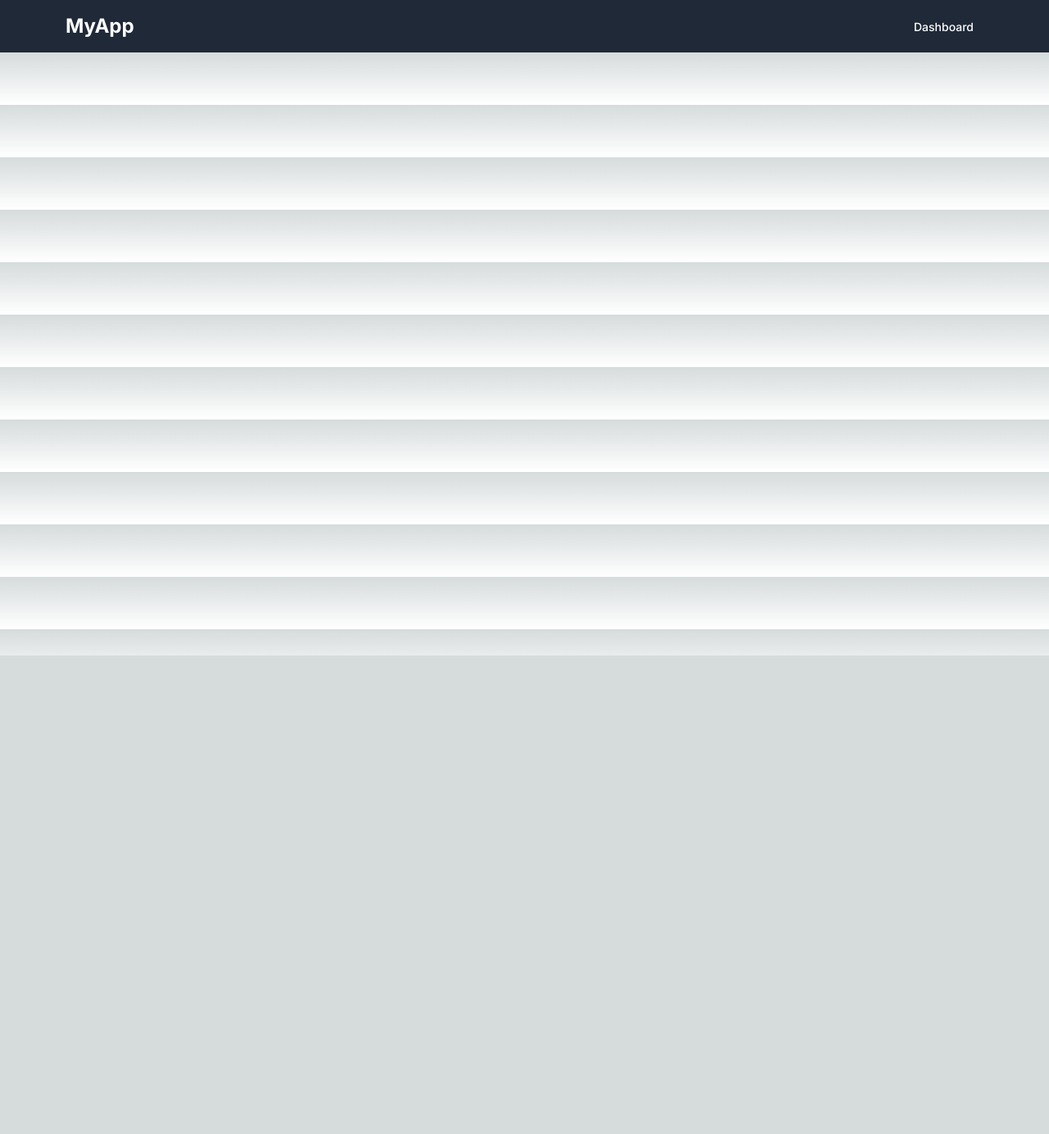
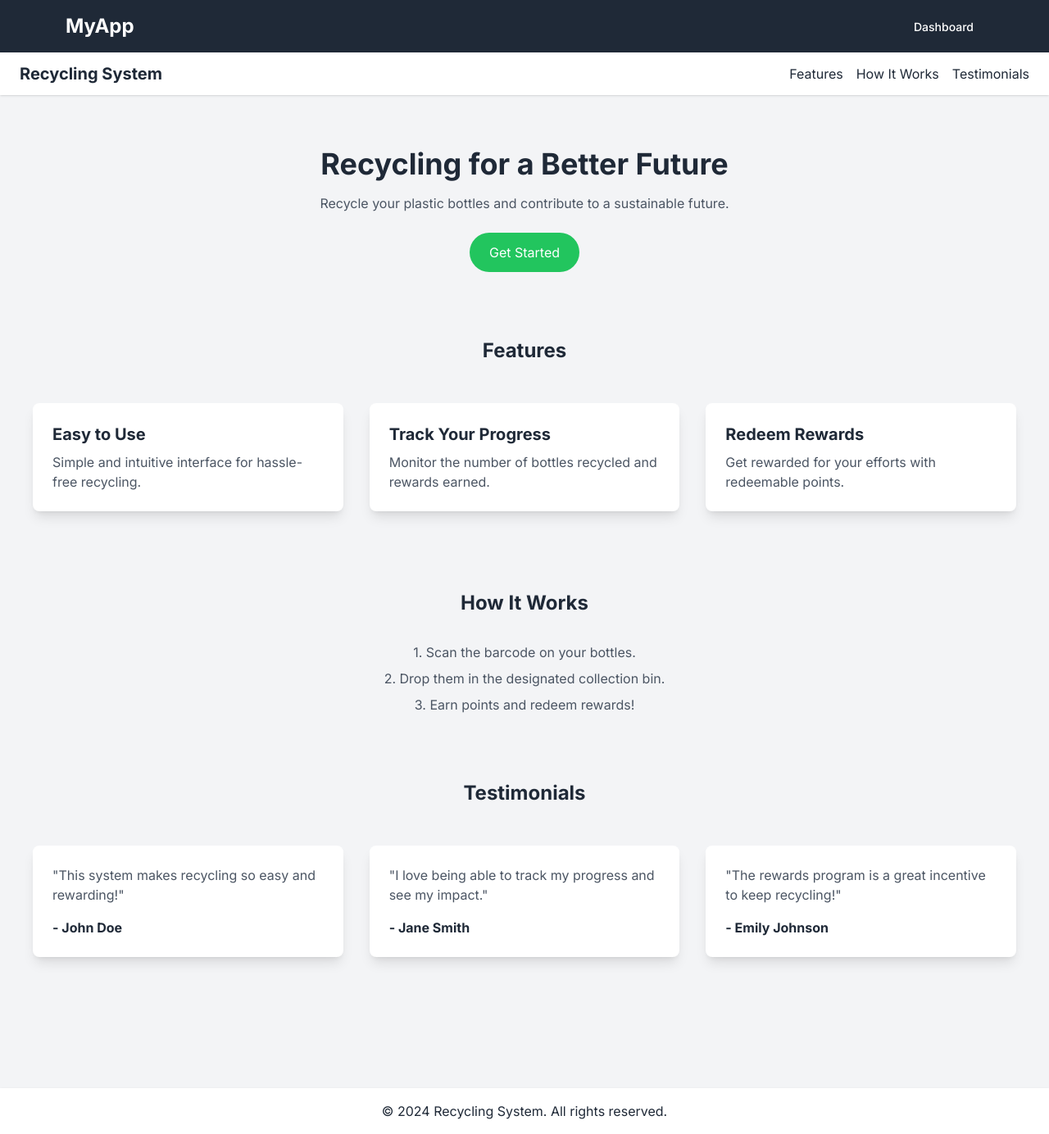
Before and after one commit to Emaani-gh/bottle-collection-app, a Next.js app: page / in a window 1280 px wide. Shown: the whole page at 82% size. Before the commit the page ends 800 px from the top, so only its background shows below. Built offline with nearby package versions, Linux system fonts and the light colour scheme; no server answers.

Commit message:
loading spinner and redeem btns

```diff
--- a/app/components/Navbar.js
+++ b/app/components/Navbar.js
@@ -31,12 +31,6 @@ const NavBar = () => {
           </a>
           {session && (
             <>
-              <a
-                href="/profile"
-                className="hover:bg-gray-700 px-3 py-2 rounded-md text-sm font-medium"
-              >
-                Profile
-              </a>
               <button
                 onClick={handleLogout}
                 className="hover:bg-gray-700 px-3 py-2 rounded-md text-sm font-medium"
--- a/app/dashboard/page.js
+++ b/app/dashboard/page.js
@@ -11,7 +11,7 @@ const Dashboard = () => {
   const [user, setUser] = useState(null);
   const [loading, setLoading] = useState(true);
   const [error, setError] = useState("");
-  const [redeemingId, setRedeemingId] = useState(null);
+  const [redeeming, setRedeeming] = useState(false);
 
   useEffect(() => {
     if (status === "loading") return;
@@ -37,28 +37,41 @@ const Dashboard = () => {
     // Check for pending QR code in local storage
     const pendingQRCode = localStorage.getItem("pendingQRCode");
     if (pendingQRCode) {
-      handleRedeem(pendingQRCode);
+      handleRedeem([pendingQRCode]);
       localStorage.removeItem("pendingQRCode"); // Clear the pending QR code
     }
   }, [session, status, router]);
 
-  const handleRedeem = async (qrCodeId) => {
-    setRedeemingId(qrCodeId);
+  const handleRedeem = async (qrCodes) => {
+    setRedeeming(true);
     try {
-      const res = await axios.post(`/api/redirect/${qrCodeId}`, {
+      await Promise.all(
+        qrCodes.map((qrCodeId) =>
+          axios.post(`/api/redirect/${qrCodeId}`, {
             userId: session.user.id,
-      });
-      alert("QR code redeemed successfully!");
+          })
+        )
+      );
+      alert("QR codes redeemed successfully!");
       router.reload();
     } catch (err) {
-      alert("Error redeeming QR code");
+      alert("Error redeeming QR codes");
     } finally {
-      setRedeemingId(null);
+      setRedeeming(false);
     }
   };
 
-  if (loading) return <p className="text-center">Loading...</p>;
-  if (error) return <p className="text-center text-red-500">{error}</p>;
+  if (loading) {
+    return (
+      <div className="flex justify-center items-center min-h-screen">
+        <div className="loader ease-linear rounded-full border-8 border-t-8 border-gray-200 h-32 w-32"></div>
+      </div>
+    );
+  }
+
+  if (error) {
+    return <p className="text-center text-red-500">{error}</p>;
+  }
 
   return (
     <div className="min-h-screen bg-gray-100 p-6">
@@ -89,6 +102,7 @@ const Dashboard = () => {
           </h2>
           <div className="bg-gray-50 p-4 rounded-lg shadow-sm">
             {user?.qrCodes?.length > 0 ? (
+              <div>
                 <ul className="space-y-4">
                   {user.qrCodes.map((qrCode, index) => (
                     <li
@@ -103,18 +117,17 @@ const Dashboard = () => {
                         <span className="font-semibold">Created At:</span>{" "}
                         {new Date(qrCode?.createdAt).toLocaleDateString()}
                       </p>
-                    <button
-                      onClick={() => handleRedeem(qrCode._id)}
-                      className="mt-2 bg-blue-500 text-white px-4 py-2 rounded-md hover:bg-blue-600 focus:outline-none focus:ring-2 focus:ring-blue-400"
-                      disabled={redeemingId === qrCode?._id}
-                    >
-                      {redeemingId === qrCode?._id
-                        ? "Redeeming..."
-                        : "Redeem QR Code"}
-                    </button>
                     </li>
                   ))}
                 </ul>
+                <button
+                  onClick={() => handleRedeem(user.qrCodes.map((qr) => qr._id))}
+                  className="mt-4 bg-blue-500 text-white px-4 py-2 rounded-md hover:bg-blue-600 focus:outline-none focus:ring-2 focus:ring-blue-400"
+                  disabled={redeeming}
+                >
+                  {redeeming ? "Redeeming..." : "Redeem All QR Codes"}
+                </button>
+              </div>
             ) : (
               <p>No QR codes available.</p>
             )}
--- a/app/globals.css
+++ b/app/globals.css
@@ -31,3 +31,14 @@ body {
     text-wrap: balance;
   }
 }
+
+.loader {
+  border-top-color: #3498db;
+  animation: spin 1s infinite linear;
+}
+
+@keyframes spin {
+  to {
+    transform: rotate(360deg);
+  }
+}
--- a/app/page.js
+++ b/app/page.js
@@ -1,3 +1,146 @@
+// pages/index.js
+import Head from "next/head";
+
 export default function Home() {
-  return <main></main>;
+  return (
+    <div className="bg-gray-100">
+      <Head>
+        <title>Recycling for a Better Future</title>
+        <meta
+          name="description"
+          content="Recycle your plastic bottles and contribute to a sustainable future."
+        />
+        <link rel="icon" href="/favicon.ico" />
+      </Head>
+
+      <header className="bg-white shadow">
+        <div className="container mx-auto px-6 py-3 flex justify-between items-center">
+          <a href="#" className="text-xl font-bold text-gray-800">
+            Recycling System
+          </a>
+          <nav className="flex space-x-4">
+            <a href="#features" className="text-gray-800">
+              Features
+            </a>
+            <a href="#how-it-works" className="text-gray-800">
+              How It Works
+            </a>
+            <a href="#testimonials" className="text-gray-800">
+              Testimonials
+            </a>
+          </nav>
+        </div>
+      </header>
+
+      <main className="container mx-auto px-6 py-16">
+        <section className="text-center">
+          <h1 className="text-4xl font-bold text-gray-800">
+            Recycling for a Better Future
+          </h1>
+          <p className="mt-4 text-gray-600">
+            Recycle your plastic bottles and contribute to a sustainable future.
+          </p>
+          <a
+            href="#features"
+            className="mt-6 inline-block bg-green-500 text-white px-6 py-3 rounded-full"
+          >
+            Get Started
+          </a>
+        </section>
+
+        <section id="features" className="mt-20">
+          <h2 className="text-2xl font-bold text-gray-800 text-center">
+            Features
+          </h2>
+          <div className="flex flex-wrap justify-center mt-8">
+            <div className="w-1/3 p-4">
+              <div className="bg-white shadow-lg rounded-lg p-6">
+                <h3 className="text-xl font-bold text-gray-800">Easy to Use</h3>
+                <p className="mt-2 text-gray-600">
+                  Simple and intuitive interface for hassle-free recycling.
+                </p>
+              </div>
+            </div>
+            <div className="w-1/3 p-4">
+              <div className="bg-white shadow-lg rounded-lg p-6">
+                <h3 className="text-xl font-bold text-gray-800">
+                  Track Your Progress
+                </h3>
+                <p className="mt-2 text-gray-600">
+                  Monitor the number of bottles recycled and rewards earned.
+                </p>
+              </div>
+            </div>
+            <div className="w-1/3 p-4">
+              <div className="bg-white shadow-lg rounded-lg p-6">
+                <h3 className="text-xl font-bold text-gray-800">
+                  Redeem Rewards
+                </h3>
+                <p className="mt-2 text-gray-600">
+                  Get rewarded for your efforts with redeemable points.
+                </p>
+              </div>
+            </div>
+          </div>
+        </section>
+
+        <section id="how-it-works" className="mt-20">
+          <h2 className="text-2xl font-bold text-gray-800 text-center">
+            How It Works
+          </h2>
+          <div className="mt-8 text-center">
+            <p className="text-gray-600">
+              1. Scan the barcode on your bottles.
+            </p>
+            <p className="text-gray-600 mt-2">
+              2. Drop them in the designated collection bin.
+            </p>
+            <p className="text-gray-600 mt-2">
+              3. Earn points and redeem rewards!
+            </p>
+          </div>
+        </section>
+
+        <section id="testimonials" className="mt-20">
+          <h2 className="text-2xl font-bold text-gray-800 text-center">
+            Testimonials
+          </h2>
+          <div className="flex flex-wrap justify-center mt-8">
+            <div className="w-1/3 p-4">
+              <div className="bg-white shadow-lg rounded-lg p-6">
+                <p className="text-gray-600">
+                  "This system makes recycling so easy and rewarding!"
+                </p>
+                <p className="mt-4 text-gray-800 font-bold">- John Doe</p>
+              </div>
+            </div>
+            <div className="w-1/3 p-4">
+              <div className="bg-white shadow-lg rounded-lg p-6">
+                <p className="text-gray-600">
+                  "I love being able to track my progress and see my impact."
+                </p>
+                <p className="mt-4 text-gray-800 font-bold">- Jane Smith</p>
+              </div>
+            </div>
+            <div className="w-1/3 p-4">
+              <div className="bg-white shadow-lg rounded-lg p-6">
+                <p className="text-gray-600">
+                  "The rewards program is a great incentive to keep recycling!"
+                </p>
+                <p className="mt-4 text-gray-800 font-bold">- Emily Johnson</p>
+              </div>
+            </div>
+          </div>
+        </section>
+      </main>
+
+      <footer className="bg-white shadow mt-20">
+        <div className="container mx-auto px-6 py-4 text-center">
+          <p className="text-gray-800">
+            &copy; 2024 Recycling System. All rights reserved.
+          </p>
+        </div>
+      </footer>
+    </div>
+  );
 }
```
Lines whose indentation alone changed are shown as unchanged.
